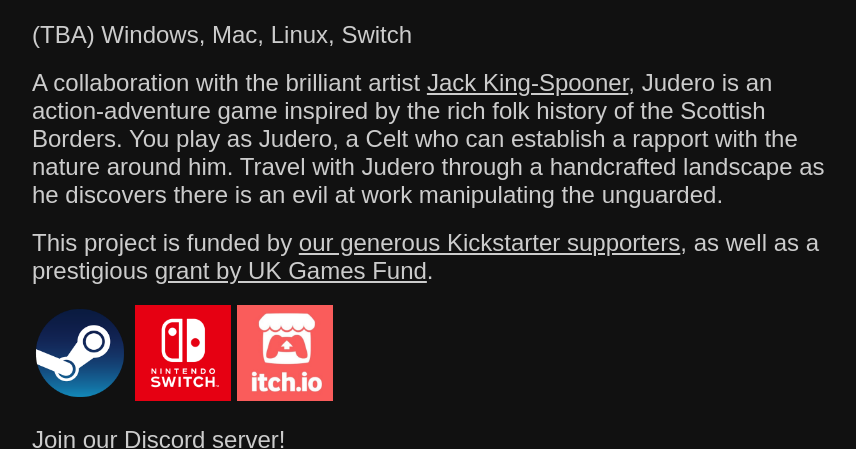
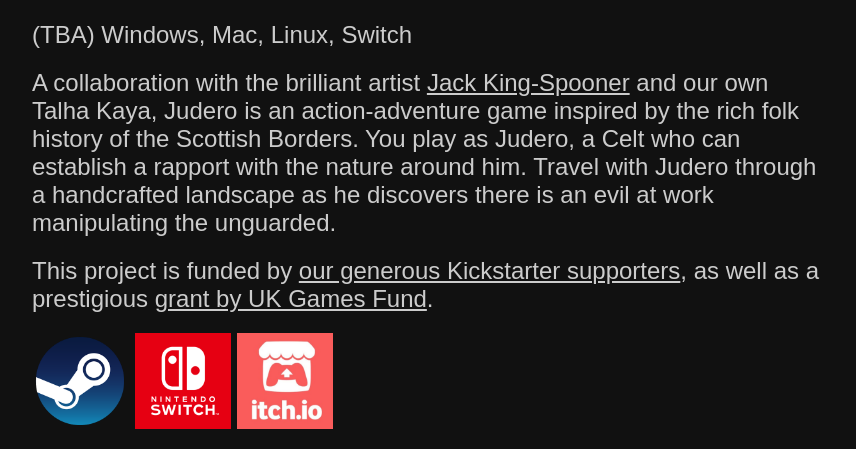
Before and after one commit to talhakaya/kayabros-website, a plain HTML site: page index.html in a window 1280 px wide. Shown: the part 1304-1753 px from the top of the page, without its empty margins (208-1064 px from the left). Drawn offline with Linux system fonts and the light colour scheme.

Commit message:
Add Talha's name to Judero

```diff
--- a/index.html
+++ b/index.html
@@ -120,7 +120,7 @@ h2 {
 				<a href="https://store.steampowered.com/app/1960900/Judero/"><img src="logo_j.png" class="logo-judero" alt="Judero"></a>
 				<iframe width="800" height="450" src="https://www.youtube.com/embed/B3GB6c0TMfE" title="YouTube video player" frameborder="0" allow="accelerometer; autoplay; clipboard-write; encrypted-media; gyroscope; picture-in-picture" allowfullscreen></iframe>
 				<h2>(TBA) Windows, Mac, Linux, Switch</h2>
-				<h2>A collaboration with the brilliant artist <a href="https://twitter.com/king_spooner">Jack King-Spooner</a>, Judero is an action-adventure game inspired by the rich folk history of the Scottish Borders. You play as Judero, a Celt who can establish a rapport with the nature around him. Travel with Judero through a handcrafted landscape as he discovers there is an evil at work manipulating the unguarded.</h2>
+				<h2>A collaboration with the brilliant artist <a href="https://twitter.com/king_spooner">Jack King-Spooner</a> and our own Talha Kaya, Judero is an action-adventure game inspired by the rich folk history of the Scottish Borders. You play as Judero, a Celt who can establish a rapport with the nature around him. Travel with Judero through a handcrafted landscape as he discovers there is an evil at work manipulating the unguarded.</h2>
 				<h2>This project is funded by <a href="https://www.kickstarter.com/projects/676519884/judero/">our generous Kickstarter supporters</a>, as well as a prestigious <a href="https://ukgamesfund.com/funded-project/judero/">grant by UK Games Fund</a>.</h2>
 				<h2>
 					<a href="https://store.steampowered.com/app/1960900/Judero/"><img src="steam.png" class="store-links" alt="Steam" width="96" height="96"></a>
```
